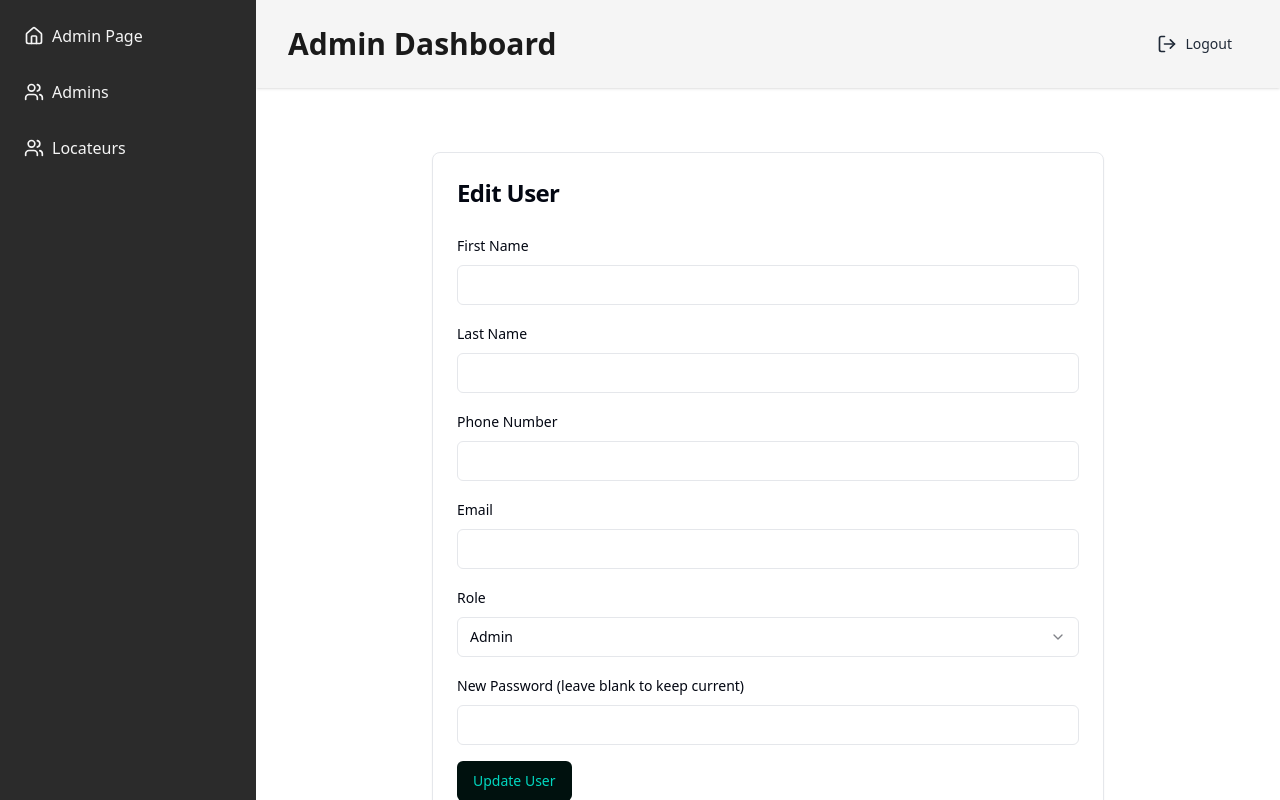
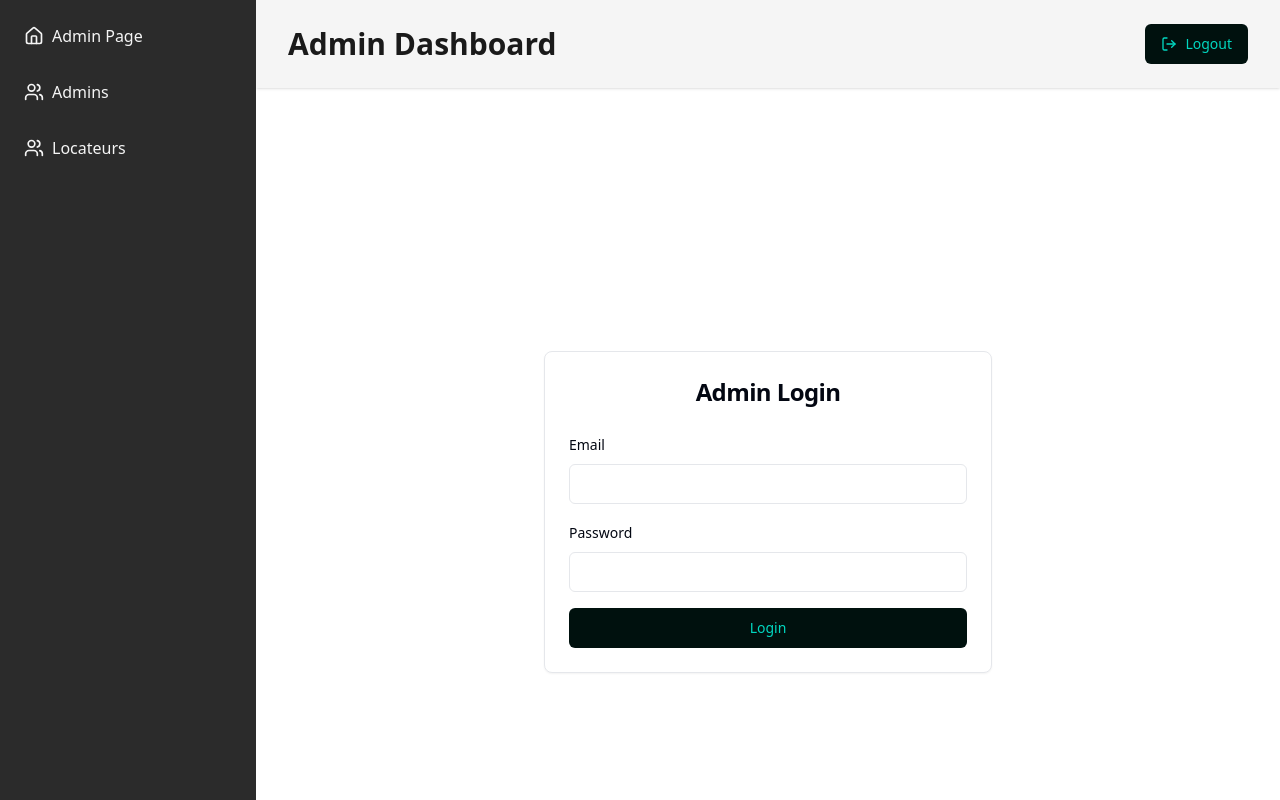
Before and after one commit to tahamag/bookall, a Next.js app: page /Admin/login in a window 1280 px wide. Built offline with nearby package versions, Linux system fonts and the light colour scheme; no server answers; the database is empty.

Commit message:
logout and login

```diff
--- /dev/null
+++ b/app/Admin/login/page.tsx
@@ -0,0 +1,82 @@
+'use client'
+
+import { useState } from 'react'
+import { signIn } from 'next-auth/react'
+import { useRouter } from 'next/navigation'
+import { Button } from "@/components/ui/button"
+import { Input } from "@/components/ui/input"
+import { Label } from "@/components/ui/label"
+import { Card, CardContent, CardHeader, CardTitle } from "@/components/ui/card"
+import { useToast } from "@/hooks/use-toast"
+
+export default function AdminLoginPage() {
+  const [email, setEmail] = useState('')
+  const [password, setPassword] = useState('')
+  const router = useRouter()
+  const { toast } = useToast()
+
+  const handleSubmit = async (e: React.FormEvent) => {
+    e.preventDefault()
+    try {
+      const result = await signIn('credentials', {
+        redirect: false,
+        email,
+        password,
+      })
+
+      if (result?.error) {
+        toast({
+          title: "Error",
+          description: result.error,
+          variant: "destructive",
+        })
+      } else {
+        router.push('/Admin')
+      }
+    } catch (error) {
+      console.error('Login error:', error)
+      toast({
+        title: "Error",
+        description: "An unexpected error occurred",
+        variant: "destructive",
+      })
+    }
+  }
+
+  return (
+    <div className="flex items-center justify-center min-h-screen bg-gray-100">
+      <Card className="w-full max-w-md">
+        <CardHeader>
+          <CardTitle className="text-2xl font-bold text-center">Admin Login</CardTitle>
+        </CardHeader>
+        <CardContent>
+          <form onSubmit={handleSubmit} className="space-y-4">
+            <div className="space-y-2">
+              <Label htmlFor="email">Email</Label>
+              <Input
+                id="email"
+                type="email"
+                value={email}
+                onChange={(e) => setEmail(e.target.value)}
+                required
+              />
+            </div>
+            <div className="space-y-2">
+              <Label htmlFor="password">Password</Label>
+              <Input
+                id="password"
+                type="password"
+                value={password}
+                onChange={(e) => setPassword(e.target.value)}
+                required
+              />
+            </div>
+            <Button type="submit" className="w-full">
+              Login
+            </Button>
+          </form>
+        </CardContent>
+      </Card>
+    </div>
+  )
+}
--- a/app/Admin/page.tsx
+++ b/app/Admin/page.tsx
@@ -1,6 +1,21 @@
+import { getServerSession } from 'next-auth';
 import React from 'react'
+import { authOptions } from '../api/auth/[...nextauth]/route';
 
-function AdminPage() {
+async function AdminPage() {
+  const session = await getServerSession(authOptions)
+  if(session.user.role !== admin)
+  {
+    return(
+      <section className='py-24'>
+        <div className='container'>
+          <h1 className='text-2xl font-bold'>
+            You are not authorized to view this page.
+          </h1>
+        </div>
+      </section>
+    )
+  }
   return (
     <div> Home Page </div>
   )
--- a/app/api/auth/[...nextauth]/route.ts
+++ b/app/api/auth/[...nextauth]/route.ts
@@ -31,6 +31,7 @@ export const authOptions: any = {
                 email: client.email,
                 name: client.firstName +' '+client.lastName,
                 rental: client.rental,
+                role: client.role,
               };
             } else {
               throw new Error("Password invalid");
@@ -51,6 +52,7 @@ export const authOptions: any = {
         token.email = user.email;
         token.name = user.name;
         token.rental = user.rental;
+        token.role = user.role;
       }
       return token;
     },
@@ -60,6 +62,7 @@ export const authOptions: any = {
         session.user.email = token.email;
         session.user.name = token.name;
         session.user.rental = token.rental;
+        session.user.role = token.role;
       }
       return session;
     },
--- a/components/AdminPanel/Navbar.tsx
+++ b/components/AdminPanel/Navbar.tsx
@@ -1,18 +1,23 @@
 'use client'
 import React from 'react';
-import { Button } from '../ui/button';
-import { LogOut } from 'lucide-react';
+//import { Button } from '../ui/button';
+//import { LogOut } from 'lucide-react';
+//import { useRouter } from 'next/navigation';
+import { LogoutButton } from '../component/LogoutButton';
 
-const Navbar = () => (
+
+const Navbar = () => {
+  //const router = useRouter();
+  //const handleLogout = () => {
+  //router.push('/Admin/logout')
+//}
+  return(
   <header className="bg-white shadow">
     <div className="max-w-7xl mx-auto py-6 px-4 sm:px-6 lg:px-8 flex justify-between items-center">
       <h1 className="text-3xl font-bold text-gray-900">Admin Dashboard</h1>
-      <Button variant="ghost" className="flex items-center space-x-2">
-        <LogOut size={20} />
-        <span>Logout</span>
-      </Button>
+      < LogoutButton />
     </div>
   </header>
 )
-
+}
 export default Navbar;
--- a/components/component/LogoutButton.tsx
+++ b/components/component/LogoutButton.tsx
@@ -20,7 +20,7 @@ export function LogoutButton() {
         title: "Logged out successfully",
         description: "You have been logged out of your account.",
       })
-      router.push('/login') // Redirect to login page after logout
+      router.push('/Admin/login') // Redirect to login page after logout
     } catch (error) {
       console.error('Logout failed:', error)
       toast({
--- a/package.json
+++ b/package.json
@@ -35,6 +35,7 @@
     "tailwindcss-animate": "^1.0.7"
   },
   "devDependencies": {
+    "@types/bcryptjs": "^2.4.6",
     "@types/node": "20.16.11",
     "@types/react": "18.3.11",
     "@types/react-dom": "^18",
```
Also changed, not shown: middelware.ts (added, +21 -0 lines), 1 other file (tests, documents, lock files or other folders).
